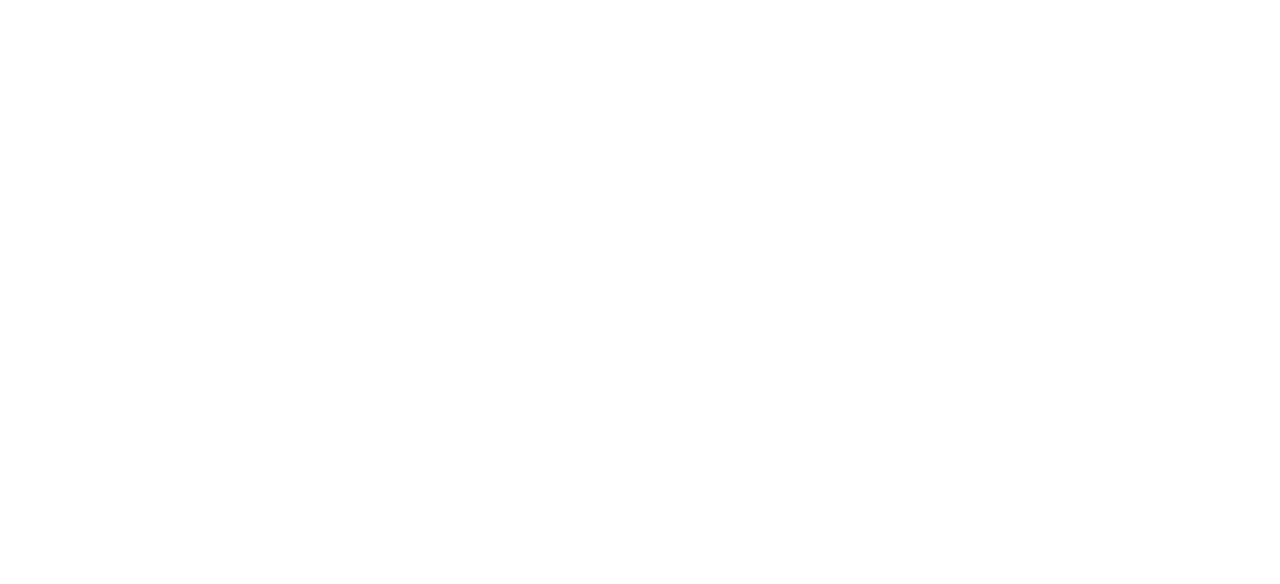
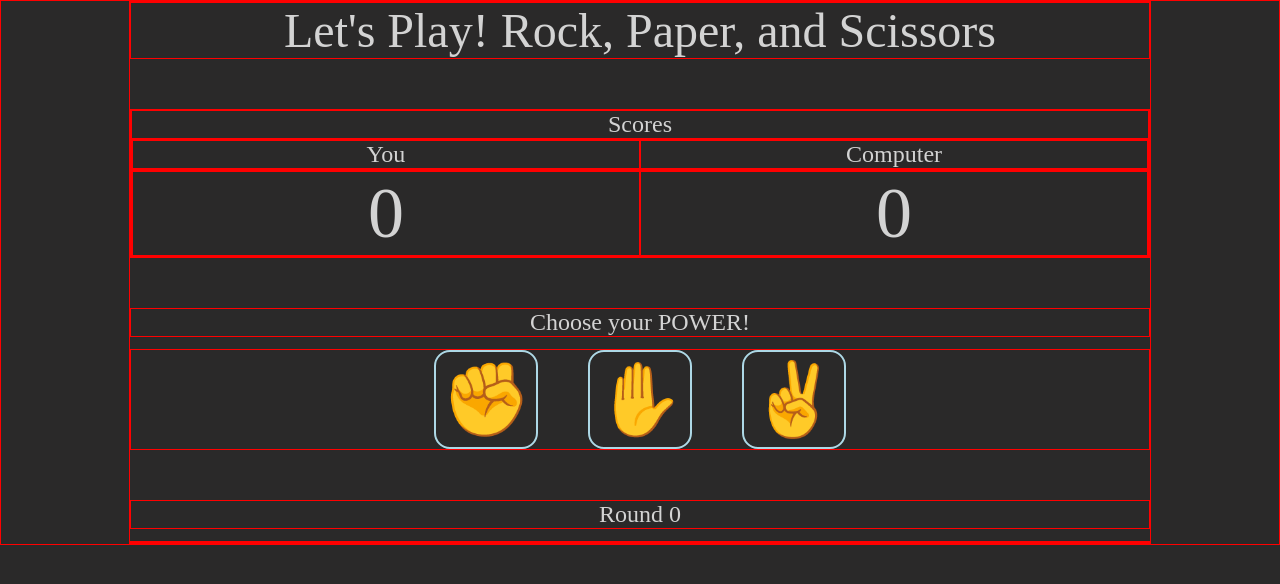
Before and after one commit to rawstonedev/rock-paper-scissors, a plain HTML site: page index.html in a window 1280 px wide. Drawn offline with Linux system fonts and the light colour scheme.

Commit message:
Feat: UI for playing

```diff
--- a/index.html
+++ b/index.html
@@ -3,10 +3,30 @@
 <head>
     <meta charset="UTF-8">
     <meta name="viewport" content="width=device-width, initial-scale=1.0">
-    <title>Document</title>
+    <title>Rock, Paper, Scissors Game</title>
+    <link rel="stylesheet" href="style.css">
     <script src="script.js" defer></script>
 </head>
 <body>
-
+    <div class="header">Let's Play! Rock, Paper, and Scissors</div>
+    <div class="scores-container">
+        <div class="scores-title">Scores</div>
+        <div class="scores-name">
+            <div>You</div>
+            <div>Computer</div>
+        </div>
+        <div class="scores-point">
+            <div class="your-scores">0</div>
+            <div class="computer-scores">0</div>
+        </div>
+    </div>
+    <div class="power">Choose your POWER!</div>
+    <div class="power-container">
+        <div class="rock">&#x270A</div>
+        <div class="paper">&#x270b</div>
+        <div class="scissors">&#x270c</div>
+    </div>
+    <div class="round"> Round 0</div>
+    <div class="result"></div>
 </body>
 </html>
--- a/script.js
+++ b/script.js
@@ -1,9 +1,21 @@
+const rock = document.querySelector('.rock');
+const paper = document.querySelector('.paper');
+const scissors = document.querySelector('.scissors');
+const roundResult = document.querySelector('.result');
+const playerScores = document.querySelector('.your-scores');
+const computerScores = document.querySelector('.computer-scores');
+const round = document.querySelector('.round');
+let roundNumber = 0;
 
+rock.addEventListener ('click', () => {playRound('rock')});
+paper.addEventListener ('click', () => {playRound('paper')});
+scissors.addEventListener ('click', () => {playRound('scissors')});
 
 function playRound (playerSelection, computerSelection) {
     computerSelection = getComputerChoice();
     playerSelection = playerSelection.charAt(0).toUpperCase() + playerSelection.slice(1);
 
+    let player = parseInt(playerScores.textContent);
     let result;
     if (playerSelection == 'Rock' && computerSelection == 'Scissors'
         || playerSelection == 'Paper' && computerSelection == 'Rock'
@@ -16,7 +28,12 @@ function playRound (playerSelection, computerSelection) {
     } else {
         result = 'Draw!';
     }
-    return result;
+
+    if (result.includes('Win!')) playerScores.textContent=parseInt(playerScores.textContent) + 1;
+    if (result.includes('Lose!')) computerScores.textContent=parseInt(computerScores.textContent) + 1;
+    roundNumber += 1;
+    round.textContent = `Round ${roundNumber}`;
+    return roundResult.textContent = result;
 }
 
 function getComputerChoice () {
--- /dev/null
+++ b/style.css
@@ -0,0 +1,60 @@
+body {
+    background-color: rgb(42, 41, 41);
+    color: lightgrey;
+    text-align: center;
+    display: flex;
+    flex-direction: column;
+    margin: 0 10%;
+}
+
+.header {
+    font-size: 48px;
+    margin-bottom: 50px;
+}
+
+.scores-container {
+    display: flex;
+    flex-direction: column;
+    font-size: 24px;
+}
+
+.scores-name,
+.scores-point {
+    display: flex;
+}
+
+.scores-name div {
+    flex: 1;
+}
+
+.scores-point div {
+    flex: 1;
+    font-size: 72px;
+}
+
+.power,
+.round {
+    font-size: 24px;
+    margin-top: 50px;
+}
+
+.power-container {
+    display: flex;
+    gap: 50px;
+    margin-top: 12px;
+    justify-content: center;
+}
+
+.rock,.paper,.scissors {
+    font-size: 72px;
+    padding: 5px;
+    border: 2px solid lightblue;
+    border-radius: 16px;
+}
+
+.result {
+    font-size: 24px;
+    margin-top: 12px;
+}
+
+* {border: 1px solid red;}
```
